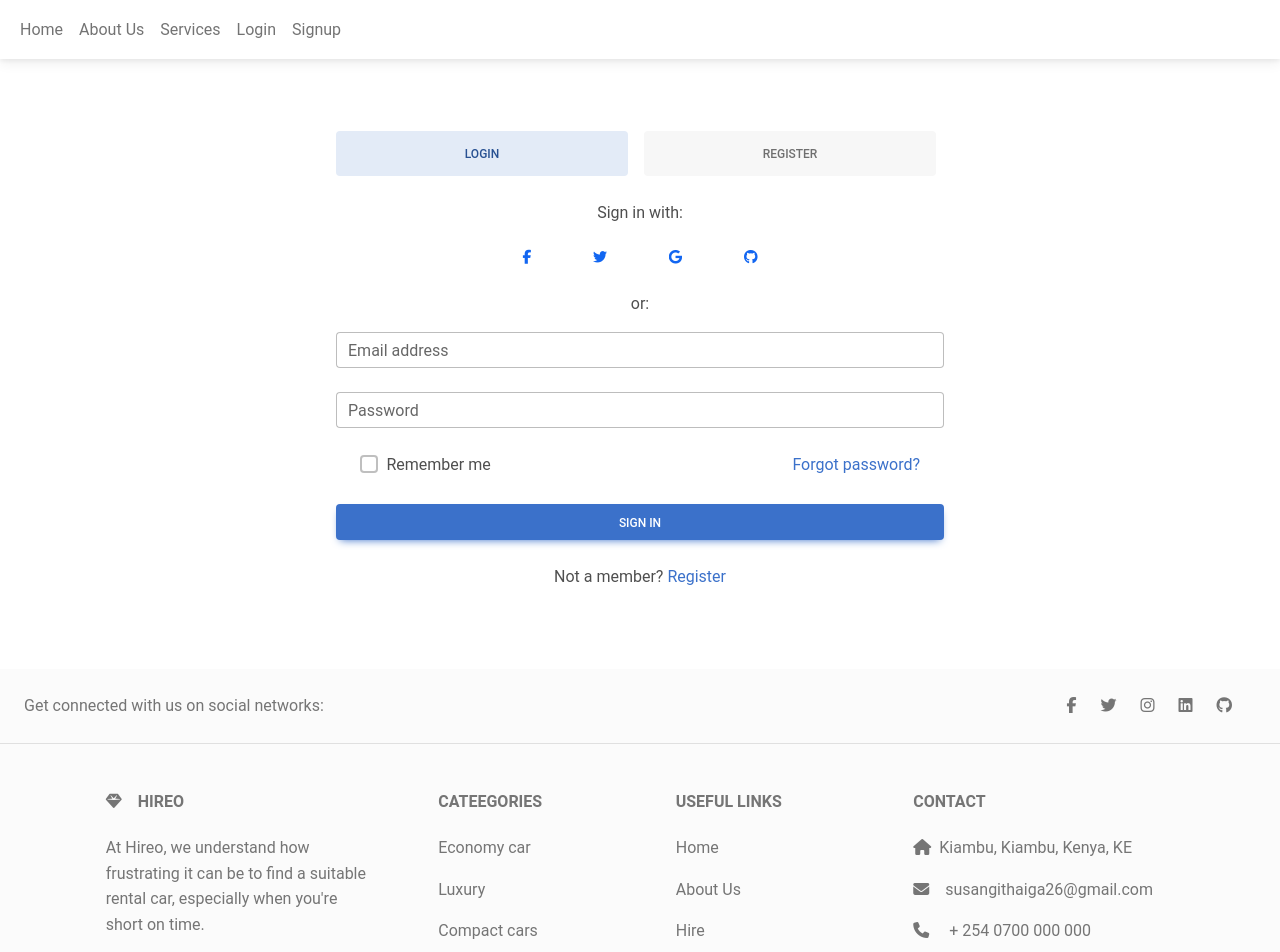
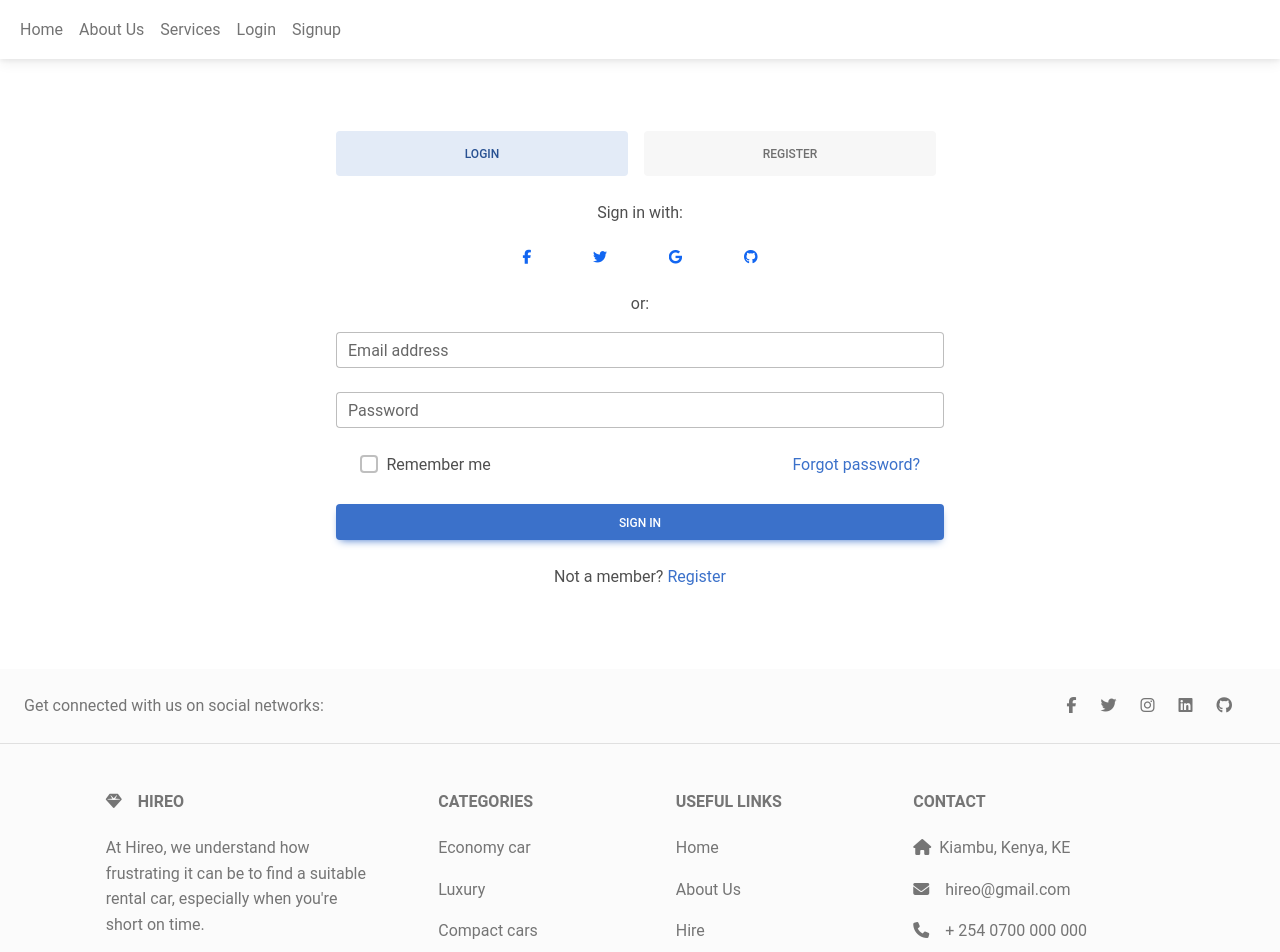
Before and after one commit to SusanGithaigaN/front-end, a React (Create React App) app: page /adminlogin in a window 1280 px wide. Shown: the top 952 px of the page. Built offline with nearby package versions, Linux system fonts and the light colour scheme.

Commit message:
progress

```diff
--- a/package.json
+++ b/package.json
@@ -14,6 +14,7 @@
     "mdb-react-ui-kit": "^5.1.0",
     "npm": "^9.6.6",
     "react": "^18.2.0",
+    "react-auth-kit": "^2.12.2",
     "react-bootstrap": "^2.7.2",
     "react-dom": "^18.2.0",
     "react-router-dom": "^6.11.1",
--- a/src/App.js
+++ b/src/App.js
@@ -1,3 +1,7 @@
+import React from 'react';
+// import { AuthProvider } from 'react-auth-kit'
+// import RouteComponent from './routes';
+
 import { BrowserRouter, Routes, Route } from 'react-router-dom';
 import './App.css'
 
--- a/src/components/Contact/Contact.css
+++ b/src/components/Contact/Contact.css
@@ -12,6 +12,6 @@
 
     #head{
         display: flex;
-        justify-items: center;
+        justify-content: center;
         align-items: center;
     }
--- a/src/components/Contact/Contact.jsx
+++ b/src/components/Contact/Contact.jsx
@@ -14,7 +14,7 @@ export default function Contact() {
                 <div className='mask' style={{ backgroundColor: 'rgba(0, 0, 0, 0.6)' }}>
                   <div className="justify-content-center align-items-center h-100">
                     <div className="text-center" style={{ marginTop: '220px' }}>
-                      <MDBIcon fas icon="truck text-white" size="3x" />
+                      <MDBIcon fas icon="truck text-white" size="3x"/>
                       <p className="text-white title-style">Hireo</p>
                       <p className="text-white mb-0"></p>
 
--- a/src/components/FAQ/FAQ.jsx
+++ b/src/components/FAQ/FAQ.jsx
@@ -1,6 +1,6 @@
 import React from 'react';
 import { MDBAccordion, MDBAccordionItem } from 'mdb-react-ui-kit';
-import '../Services/Services.css'
+// import '../Services/Services.css'
 export default function FAQ() {
 
   return (
--- a/src/components/Footer/Footer.jsx
+++ b/src/components/Footer/Footer.jsx
@@ -45,7 +45,7 @@ export default function Footer() {
             </MDBCol>
 
             <MDBCol md="2" lg="2" xl="2" className='mx-auto mb-4'>
-              <h6 className='text-uppercase fw-bold mb-4'>Cateegories</h6>
+              <h6 className='text-uppercase fw-bold mb-4'>Categories</h6>
               <p>
                 <a href='#!' className='text-reset'>
                 Economy car
@@ -96,17 +96,17 @@ export default function Footer() {
               <h6 className='text-uppercase fw-bold mb-4'>Contact</h6>
               <p>
                 <MDBIcon icon="home" className="me-2" />
-                Kiambu, Kiambu, Kenya, KE
+                 Kiambu, Kenya, KE
               </p>
               <p>
                 <MDBIcon icon="envelope" className="me-3" />
-                susangithaiga26@gmail.com
+                 hireo@gmail.com
               </p>
               <p>
-                <MDBIcon icon="phone" className="me-3" /> + 254 0700 000 000
+                <MDBIcon icon="phone" className="me-3" />+ 254 0700 000 000
               </p>
               <p>
-                <MDBIcon icon="print" className="me-3" /> + 254 0700 000 000
+                <MDBIcon icon="print" className="me-3" />+ 254 0700 000 000
               </p>
             </MDBCol>
           </MDBRow>
--- a/src/components/Login/Login.js
+++ b/src/components/Login/Login.js
@@ -39,7 +39,7 @@ function Login() {
       if (response.ok) {
         const data = await response.json();
         if (data.username) {
-          navigate('/hire');
+          navigate('/');
         }
       } else {
         console.log('Login failed');
--- a/src/components/Services/Services.css
+++ b/src/components/Services/Services.css
@@ -1,5 +1,5 @@
-#service, #faq{
+/* #service, #faq{
     display: flex;
     justify-items: center;
     align-items: center;
-}
+} */
```
Also changed, not shown: 1 other file (tests, documents, lock files or other folders).
